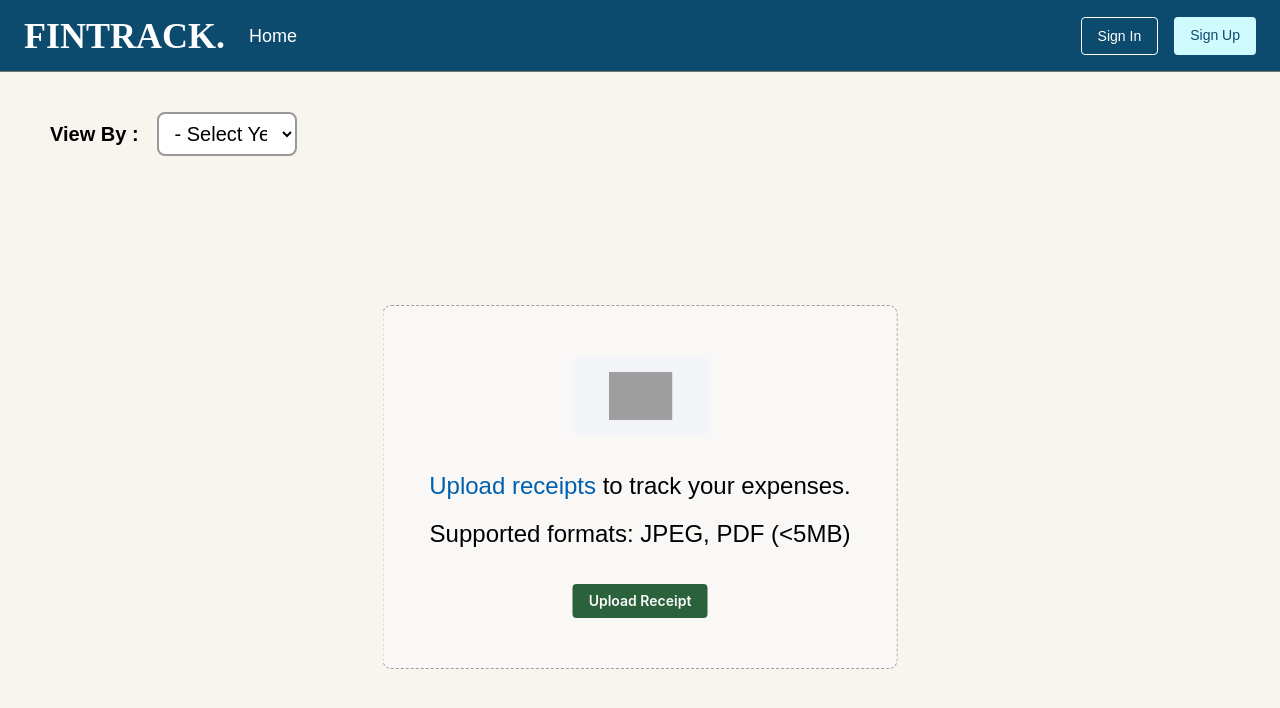
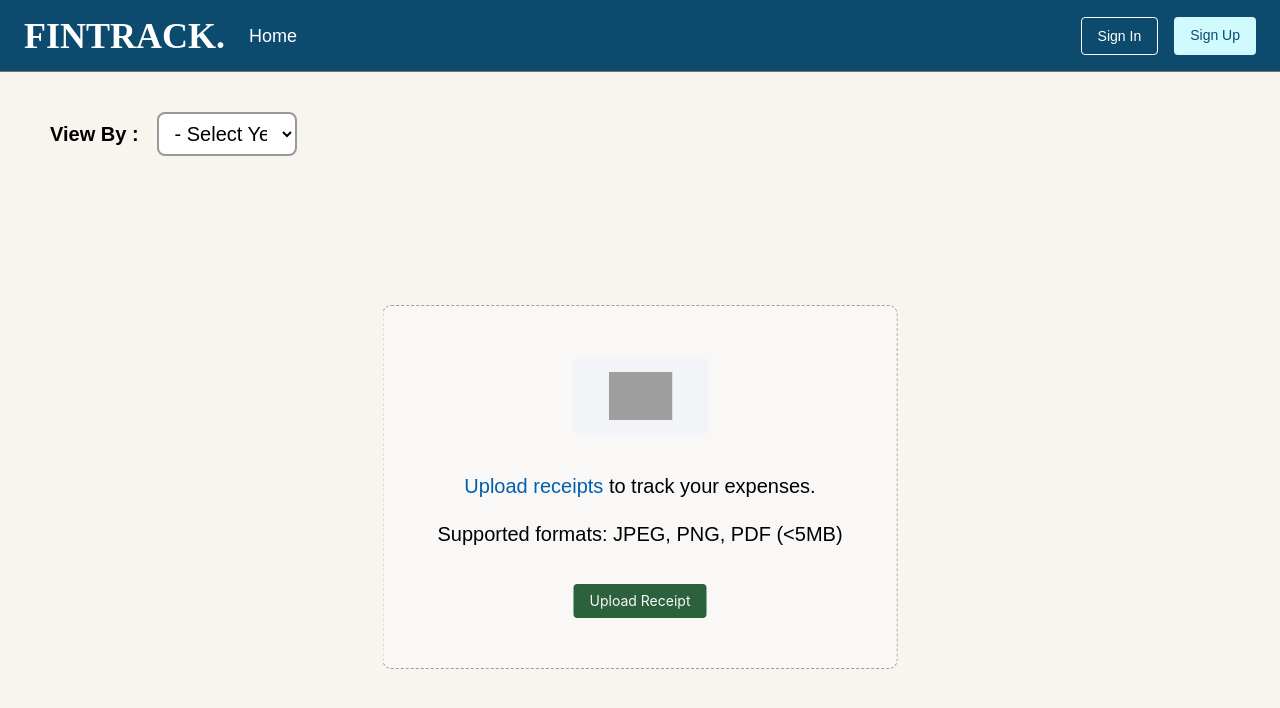
Before and after one commit to MaisarahQistina/fintrack, a React (Create React App) app: page /my-expenses in a window 1280 px wide. Shown: the top 708 px of the page. Built offline with nearby package versions, Linux system fonts and the light colour scheme; grey boxes are pictures that could not be loaded.

Commit message:
update my expenses page

```diff
--- a/src/ExpensesUpload/ExpensesUpload.js
+++ b/src/ExpensesUpload/ExpensesUpload.js
@@ -31,7 +31,7 @@ export function ExpensesUpload() {
           </span>
           <br />
           <span style={{ fontFamily: 'NATS, sans-serif', fontWeight: 400, color: 'rgba(0,0,0,1)' }}>
-            Supported formats: JPEG, PDF (&lt;5MB)
+            Supported formats: JPEG, PNG, PDF (&lt;5MB)
           </span>
         </div>
         <div className={styles.uploadButtonWrapper}>
@@ -40,7 +40,7 @@ export function ExpensesUpload() {
             <input
               type="file"
               id="fileUpload"
-              accept=".jpeg,.jpg,.pdf"
+              accept=".jpeg,.jpg,.png,.pdf"
               className={styles['visually-hidden']}
             />
             <button className={styles.uploadButton} onClick={() => document.getElementById('fileUpload').click()}>
--- a/src/ExpensesUpload/ExpensesUpload.module.css
+++ b/src/ExpensesUpload/ExpensesUpload.module.css
@@ -70,7 +70,7 @@
     color: rgba(0, 95, 173, 1);
     text-align: center;
     padding: 10px 0;
-    font: 500 24px/48px Inter, -apple-system, Roboto, Helvetica, sans-serif;
+    font: 500 20px/48px Inter, -apple-system, Roboto, Helvetica, sans-serif;
   }
 
   .uploadButtonWrapper {
@@ -91,7 +91,7 @@
     background-color: rgba(43, 97, 59, 1);
     color: rgba(250, 250, 250, 1);
     text-align: center;
-    font: 600 14px/1 Montserrat, -apple-system, Roboto, Helvetica, sans-serif;
+    font: 400 14px/1 Montserrat, -apple-system, Roboto, Helvetica, sans-serif;
     border: none;
     cursor: pointer;
   }
```
